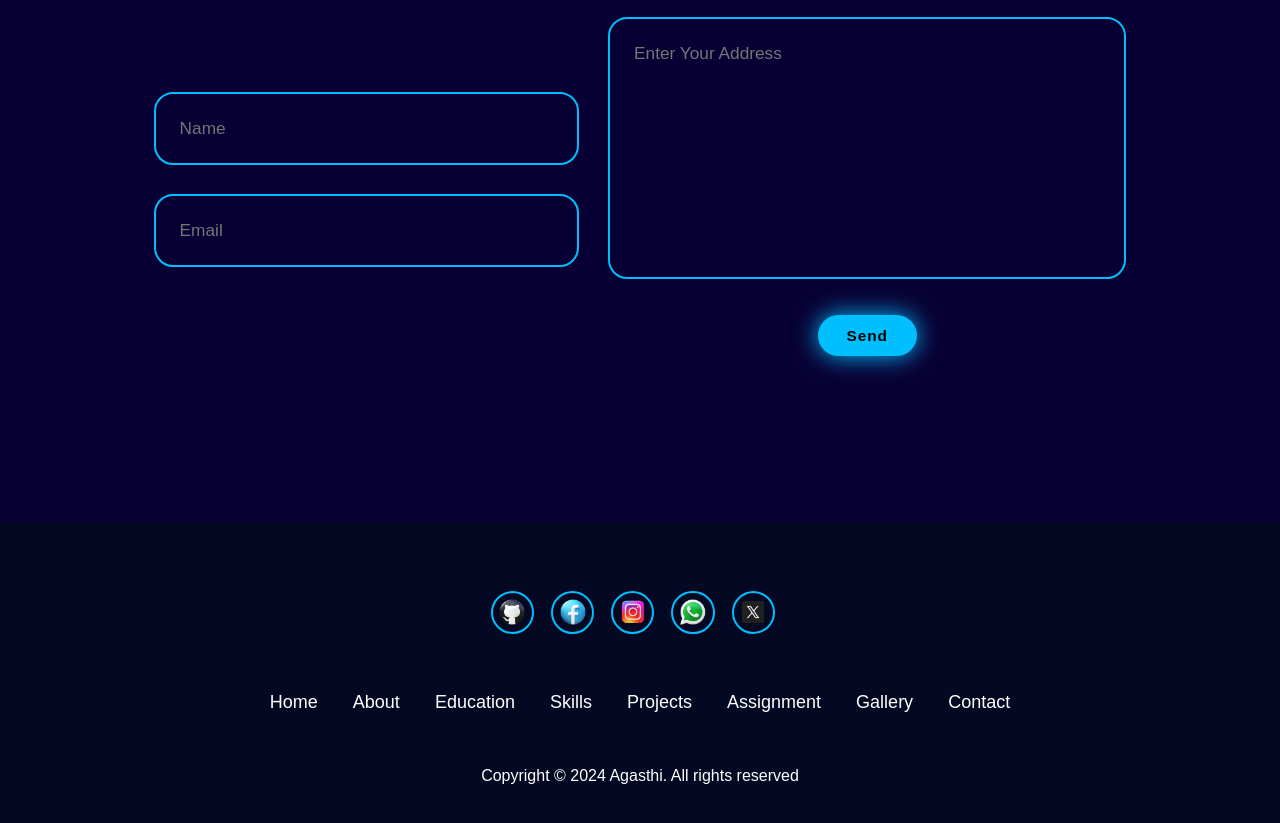
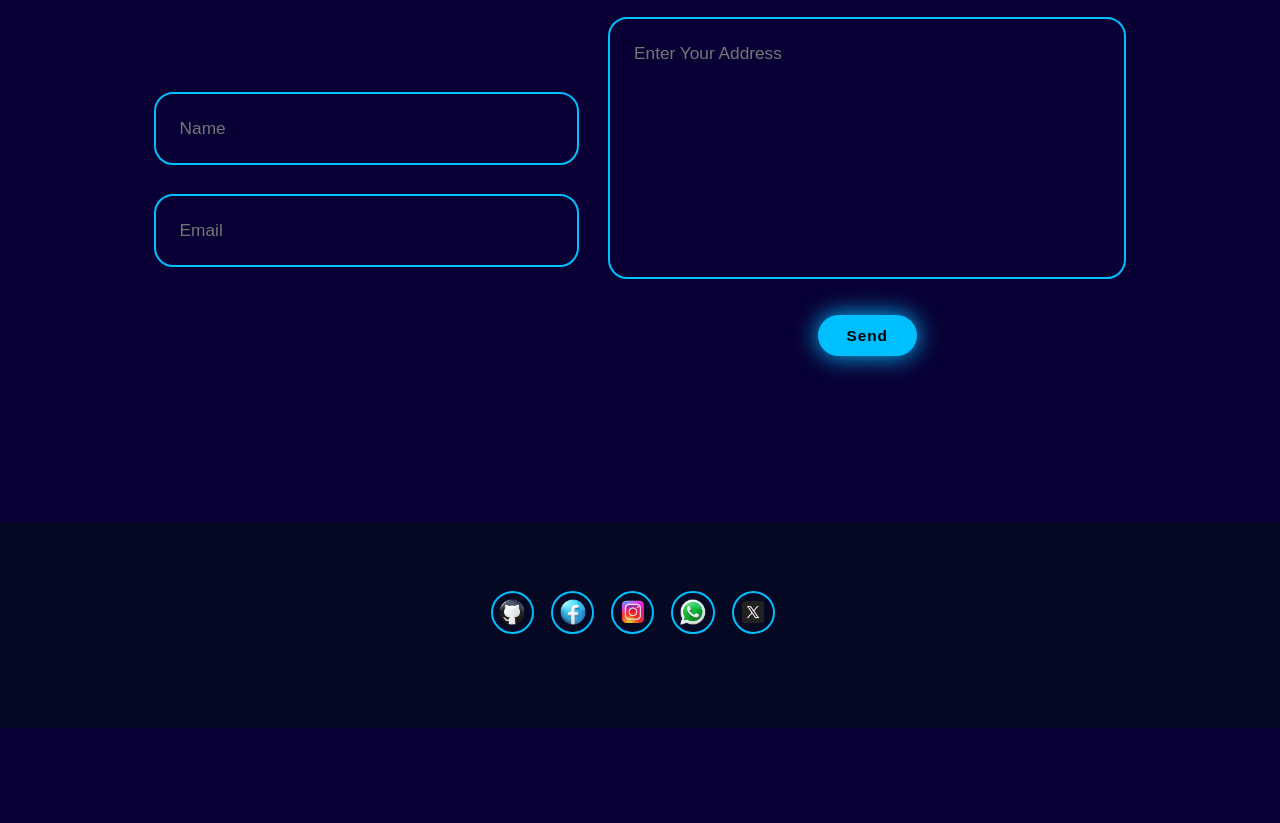
Before and after one commit to AgasthiFdo/MyPortfolioWebSite-AgasthiFernando, a plain HTML site: page portfolioWeb/index.html in a window 1280 px wide. Shown: the part 8180-9003 px from the top of the page. After the commit the page ends 8908 px from the top, so only its background shows below. Drawn offline with nearby package versions, Linux system fonts and the light colour scheme.

Commit message:
update index

```diff
--- a/portfolioWeb/index.html
+++ b/portfolioWeb/index.html
@@ -378,22 +378,7 @@
         <a href="https://whatsapp.com" target="_blank"><img src="assests/img/WhApp.png" width="30" height="30" alt="Whatsapp"></a>
         <a href="https://x.com" target="_blank"><img src="assests/img/X.png" width=30" height="30" alt="X"></a>
 
-    </div>
 
-    <ul class="list">
-        <li><a href="#Home">Home</a></li>
-        <li><a href="#About">About</a></li>
-        <li><a href="#Education">Education</a></li>
-        <li><a href="#Skill">Skills</a></li>
-        <li><a href="#Project">Projects</a></li>
-        <li><a href="#Assignment">Assignment</a></li>
-        <li><a href="#Gallery">Gallery</a></li>
-        <li><a href="#Contact">Contact</a></li>
-    </ul>
-
-    <p class="Copyright">
-        Copyright © 2024 Agasthi. All rights reserved
-    </p>
 </footer>
 
 
```
